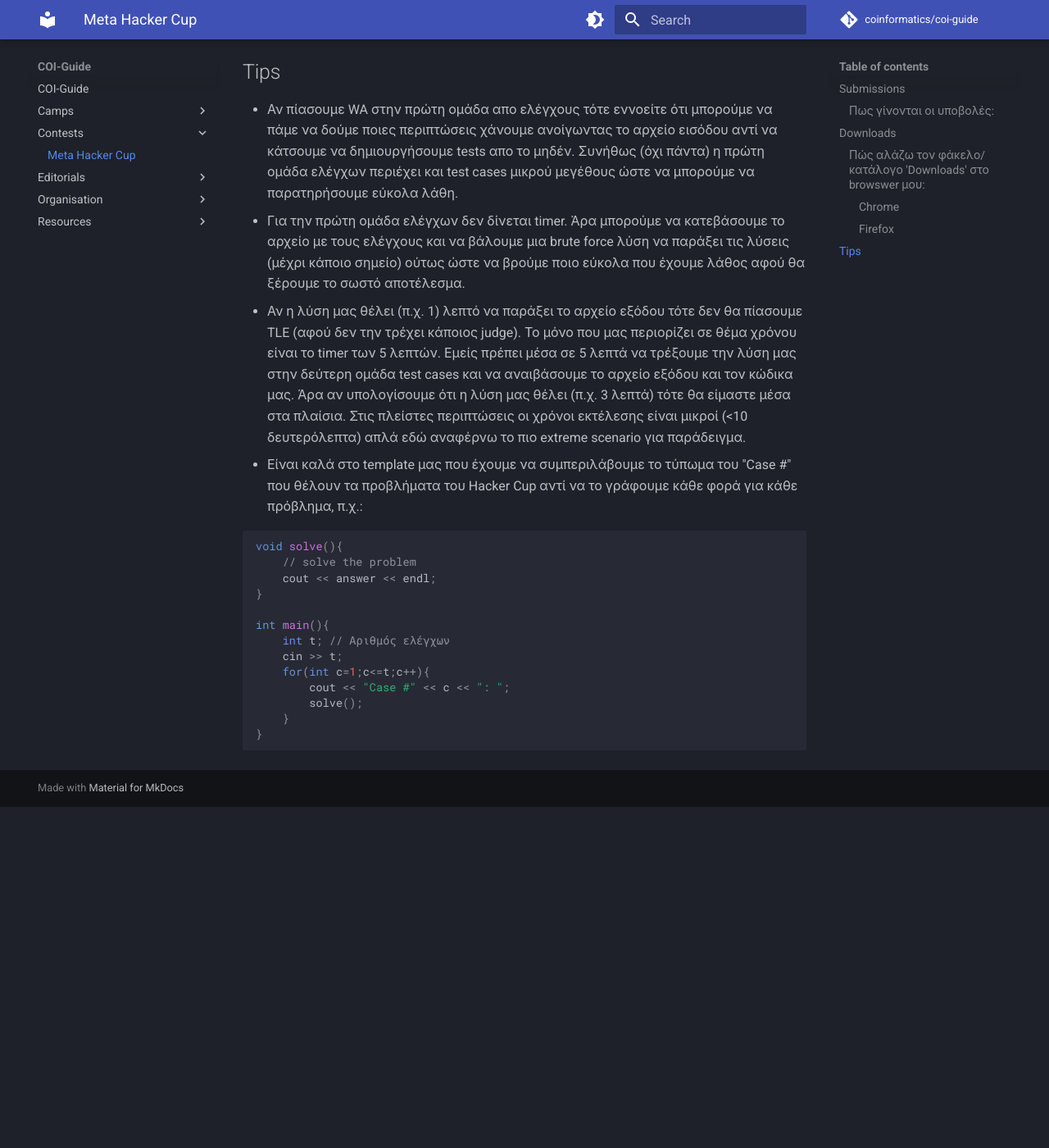
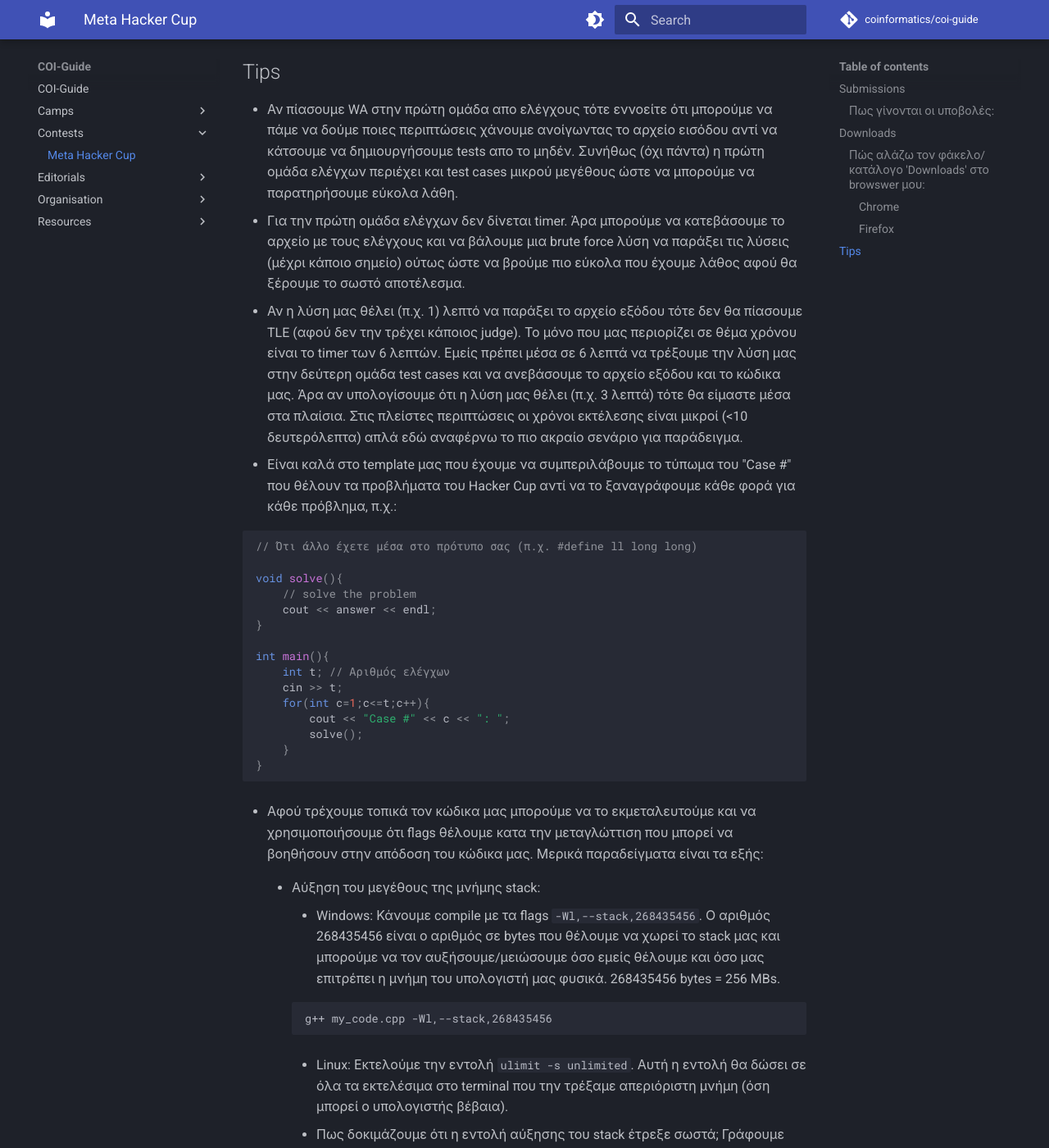
Before and after one commit to coinformatics/coi-guide, an MkDocs documentation site: the page built from docs/contests/Meta_Hacker_Cup.md, in a window 1280 px wide and 1400 px high, scrolled down 4428 px. Shown: the whole window at 82% size. Built offline with MkDocs 1.6.1 and Material for MkDocs 9.7.7, drawn with Linux system fonts in a browser that asks for light colours; comment, search, counter and statistics services are not loaded; before the commit the page ends 5412 px from its top, so only the background shows below that; some of the changed text lies outside the part shown.

Commit message:
added infromation about flags for Hacker Cup
Signed-off-by: MavrosOplarxigos <r4fail.loizou@gmail.com>

````diff
--- a/docs/contests/Meta_Hacker_Cup.md
+++ b/docs/contests/Meta_Hacker_Cup.md
@@ -40,7 +40,7 @@
 
     ![download\_password\_protected](images/download_password_protected.png)
 
-    Αυτό δεν θα ξεκινήσει τον χρόνο τον 5 λεπτών ακόμα. Θα κατέβει ένα (.zip) αρχείο το οποίο θα περιέχει μέσα ένα (.txt) αρχέιο. Πρίν προχωρήσουμε στο επόμενο βήμα ανοίγουμε (η κάνουμε extract) το (.txt) αρχείο μέσα απο ένα όποιοδήποτε (.zip) reader, π.χ. 7-zip ή WinRAR. Θα ανοίξει ένα παράθυρο το οποίο θα περιμένει να δώσουμε ένα password για να δούμε το αρχείο.
+    Αυτό δεν θα ξεκινήσει τον χρόνο των 6 λεπτών ακόμα. Θα κατέβει ένα (.zip) αρχείο το οποίο θα περιέχει μέσα ένα (.txt) αρχέιο. Πρίν προχωρήσουμε στο επόμενο βήμα ανοίγουμε (ή κάνουμε extract) το (.txt) αρχείο μέσα απο ένα όποιοδήποτε (.zip) reader, π.χ. 7-zip ή WinRAR. Θα ανοίξει ένα παράθυρο το οποίο θα περιμένει να δώσουμε ένα password για να δούμε το αρχείο.
 
     ![password\_window](images/password_window.png)
 
@@ -52,32 +52,35 @@
 
     ![entering\_password](images/entering_password.png)
 
-    Προτροπη σε αυτό το σημείο είνα να κάνουμε "Save as" το αρχείο ή να το κάνουμε extract απο το λογισμικό ανάγνωσης του (.zip) αντί να το αντιγράφουμε στο clipboard καθώς μπορεί να γίνει κάποιο λάθος και να μην αντιγράψουμε όλα τα περιεχόμενα του αρχείου.
+    Προτροπή σε αυτό το σημείο είνα να κάνουμε "Save as" το αρχείο ή να το κάνουμε extract απο το λογισμικό ανάγνωσης του (.zip) αντί να το αντιγράφουμε στο clipboard καθώς μπορεί να γίνει κάποιο λάθος και να μην αντιγράψουμε όλα τα περιεχόμενα του αρχείου.
 
 8. Τώρα μπορούμε να τρέξουμε την λύση μας έναντι αυτού του αρχείου εισόδου. Πάλι είναι σημαντικό να βάλουμε την έξοδο μας σε ένα αρχείο, όπως για παράδειγμα κάναμε με το πρώτο αρχείο ελέγχου, καθώς θα χρειαστεί να αναιβάσουμε αρχείο εξόδου.
 
-9. Τώρα αφού έχουμε το αρχείο εξόδου και το αρχείο του κώδικα μας πάμε και τα αναιβάζουμε στο παράθυρο που άνοιξε το σύστημα του διαγωνισμού και πατάμε "submit". Προσοχή στο ότι μέσα στα 6 λεπτά που δίνονται μπορούμε να κάνουμε "submit" πολλές φορές αλλά μόνο η τελευταί φορά θα μετρήσει. Με το πέρας το 6 λεπτών δεν θα μπορούμε να ξανακάνουμε υποβολή για το πρόβλημα. Αν δεν υποβάλουμε κάτι μέσα στα 6 λεπτά και πάλι θα κλειδώσει το πρόβλημα και δεν θα μπορούμε να υποβάλουμε κάτι.
+9. Τώρα αφού έχουμε το αρχείο εξόδου και το αρχείο του κώδικα μας πάμε και τα αναιβάζουμε στο παράθυρο που άνοιξε το σύστημα του διαγωνισμού και πατάμε "submit". Προσοχή στο ότι μέσα στα 6 λεπτά που δίνονται μπορούμε να κάνουμε "submit" πολλές φορές αλλά μόνο η τελευταί φορά θα μετρήσει. Με το πέρας των 6 λεπτών δεν θα μπορούμε να ξανακάνουμε υποβολή για το πρόβλημα. Αν δεν υποβάλουμε κάτι μέσα στα 6 λεπτά και πάλι θα κλειδώσει το πρόβλημα και δεν θα μπορούμε να υποβάλουμε κάτι.
 
 ## Downloads
 ### Πώς αλάζω τον φάκελο/κατάλογο 'Downloads' στο browswer μου:
 
 #### Chrome
-Πατούμε το κουμπί με τις 3 τελείες πάνω-δεξιά ![chrome_settings](images/chrome_settings.png) -> Settings -> Downloads. Μετά επιλέγουμε ΠΟΥ θέλουμε να κατεβαίνουν τα αρχεία, ούτως ώστε να ευκοληνθούμε κατά την ώρα του διαγωνισμού.
+Πατούμε το κουμπί με τις 3 τελείες πάνω-δεξιά ![chrome\_settings](images/chrome_settings.png) -> Settings -> Downloads. Μετά επιλέγουμε ΠΟΥ θέλουμε να κατεβαίνουν τα αρχεία, ούτως ώστε να ευκοληνθούμε κατά την ώρα του διαγωνισμού.
 
-![chrome_set_download](images/select_download_folder.png)
+![chrome\_set\_download](images/select_download_folder.png)
 
 #### Firefox
-3 παύλες πάνω-δεξιά -> Files & Applications:
+3 παύλες πάνω-δεξιά -> General -> Files & Applications:
 
-![firefox_download](images/firefox_download.png)
+![firefox\_download](images/firefox_download.png)
 
 ## Tips
 - Αν πίασουμε WA στην πρώτη ομάδα απο ελέγχους τότε εννοείτε ότι μπορούμε να πάμε να δούμε ποιες περιπτώσεις χάνουμε ανοίγωντας το αρχείο εισόδου αντί να κάτσουμε να δημιουργήσουμε tests απο το μηδέν. Συνήθως (όχι πάντα) η πρώτη ομάδα ελέγχων περιέχει και test cases μικρού μεγέθους ώστε να μπορούμε να παρατηρήσουμε εύκολα λάθη.
-- Για την πρώτη ομάδα ελέγχων δεν δίνεται timer. Άρα μπορούμε να κατεβάσουμε το αρχείο με τους ελέγχους και να βάλουμε μια brute force λύση να παράξει τις λύσεις (μέχρι κάποιο σημείο) ούτως ώστε να βρούμε ποιο εύκολα που έχουμε λάθος αφού θα ξέρουμε το σωστό αποτέλεσμα.
-- Αν η λύση μας θέλει (π.χ. 1) λεπτό να παράξει το αρχείο εξόδου τότε δεν θα πίασουμε TLE (αφού δεν την τρέχει κάποιος judge). Το μόνο που μας περιορίζει σε θέμα χρόνου είναι το timer των 5 λεπτών. Εμείς πρέπει μέσα σε 5 λεπτά να τρέξουμε την λύση μας στην δεύτερη ομάδα test cases και να αναιβάσουμε το αρχείο εξόδου και τον κώδικα μας. Άρα αν υπολογίσουμε ότι η λύση μας θέλει (π.χ. 3 λεπτά) τότε θα είμαστε μέσα στα πλαίσια. Στις πλείστες περιπτώσεις οι χρόνοι εκτέλεσης είναι μικροί (<10 δευτερόλεπτα) απλά εδώ αναφέρνω το πιο extreme scenario για παράδειγμα.
-- Είναι καλά στο template μας που έχουμε να συμπεριλάβουμε το τύπωμα του "Case #" που θέλουν τα προβλήματα του Hacker Cup αντί να το γράφουμε κάθε φορά για κάθε πρόβλημα, π.χ.:
+- Για την πρώτη ομάδα ελέγχων δεν δίνεται timer. Άρα μπορούμε να κατεβάσουμε το αρχείο με τους ελέγχους και να βάλουμε μια brute force λύση να παράξει τις λύσεις (μέχρι κάποιο σημείο) ούτως ώστε να βρούμε πιο εύκολα που έχουμε λάθος αφού θα ξέρουμε το σωστό αποτέλεσμα.
+- Αν η λύση μας θέλει (π.χ. 1) λεπτό να παράξει το αρχείο εξόδου τότε δεν θα πίασουμε TLE (αφού δεν την τρέχει κάποιος judge). Το μόνο που μας περιορίζει σε θέμα χρόνου είναι το timer των 6 λεπτών. Εμείς πρέπει μέσα σε 6 λεπτά να τρέξουμε την λύση μας στην δεύτερη ομάδα test cases και να ανεβάσουμε το αρχείο εξόδου και το κώδικα μας. Άρα αν υπολογίσουμε ότι η λύση μας θέλει (π.χ. 3 λεπτά) τότε θα είμαστε μέσα στα πλαίσια. Στις πλείστες περιπτώσεις οι χρόνοι εκτέλεσης είναι μικροί (<10 δευτερόλεπτα) απλά εδώ αναφέρνω το πιο ακραίο σενάριο για παράδειγμα.
+- Είναι καλά στο template μας που έχουμε να συμπεριλάβουμε το τύπωμα του "Case #" που θέλουν τα προβλήματα του Hacker Cup αντί να το ξαναγράφουμε κάθε φορά για κάθε πρόβλημα, π.χ.:
 
 ```CPP
+
+// Ότι άλλο έχετε μέσα στο πρότυπο σας (π.χ. #define ll long long)
+
 void solve(){
 	// solve the problem
 	cout << answer << endl;
@@ -92,3 +95,39 @@
 	}
 }
 ```
+
+- Αφού τρέχουμε τοπικά τον κώδικα μας μπορούμε να το εκμεταλευτούμε και να χρησιμοποιήσουμε ότι flags θέλουμε κατα την μεταγλώττιση που μπορεί να βοηθήσουν στην απόδοση του κώδικα μας. Μερικά παραδείγματα είναι τα εξής:
+
+	- Αύξηση του μεγέθους της μνήμης stack:
+
+		- Windows: Κάνουμε compile με τα flags <code>-Wl,--stack,268435456</code>. Ο αριθμός 268435456 είναι ο αριθμός σε bytes που θέλουμε να χωρεί το stack μας και μπορούμε να τον αυξήσουμε/μειώσουμε όσο εμείς θέλουμε και όσο μας επιτρέπει η μνήμη του υπολογιστή μας φυσικά. 268435456 bytes = 256 MBs.
+
+		```BASH
+		g++ my_code.cpp -Wl,--stack,268435456
+		```
+
+		- Linux: Εκτελούμε την εντολή <code>ulimit -s unlimited</code>. Αυτή η εντολή θα δώσει σε όλα τα εκτελέσιμα στο terminal που την τρέξαμε απεριόριστη μνήμη (όση μπορεί ο υπολογιστής βέβαια).
+
+		- Πως δοκιμάζουμε ότι η εντολή αύξησης του stack έτρεξε σωστά; Γράφουμε πρόγραμμα που δεσμεύει μνήμη περισσότερη απο ότι θα είχαμε με standard compilation. Π.χ.:
+
+		```CPP
+		#include <bits/stdc++.h>
+		using namespace std;
+		int main(){
+			int a[10000000LL];
+			cout << a[10000000LL-1] << endl;
+		}
+		```
+
+		Εάν πάρουμε αποτέλεσμα απο το πρόγραμμα τότε έχουμε δεσμεύσει περισσότερη μνήμη stack απο ότι χωρίς τις πιο πάνω λύσεις. Διαφορετικά θα πάρουμε σφάλμα όπως για παράδειγμα "0 \[\] a 511 cygwin\_exception::open\_stackdumpfile: Dumping stack trace to a.exe.stackdump" στα Windows αν έχουμε τον cygwin GCC μεταγλωττιστή.
+
+	- Μεγαλύτερο επίπεδο βελτιστοποίησης κατα την μεταγλώττιση:
+		- Μεγαλύτερα επίπεδα βελτιστοποίσης κατα την μεταγλώττιση μπορεί να προκαλέσουν την μεταγλώττιση μας να είναι πιο αργή αλλά το εκτελέσιμο που παράγεται να τρέχει πιο γρήγορα.
+		- Περισσότερα για τα επίπεδα βελτιστοποιήσεων [εδώ](https://www.linuxtopia.org/online_books/an_introduction_to_gcc/gccintro_49.html)
+
+		```BASH
+		# Παράδειγμα μεταγλώττισης με το μέγιστο επίπεδο βελτιστοποίησης:
+		g++ -Ofast my_code.cpp
+		```
+
+- Επίσης προφανές αλλά το θυμίζω σε αυτό τον οδηγό είναι το ότι αφού ο διαγωνισμός είναι online σε όλες τις φάσεις του (εχτός κάποτε απο τους τελικούς), έχουμε στην διάθεση μας το διαδύκτιο για να ψάξουμε ότι θέλουμε και μπορεί να μην ξέρουμε ή να έχουμε ξεχάσει. Π.χ.: Θυμούμε την έννοια του LCA (lowest common ancestor) στα δέντρα αλλά δεν θυμούμε πως κάνω binary lifting για να τον βρώ τότε δεν είναι λάθος να ψάξω στο διαδύκτιο να βρω πως γίνεται αφού ΌΛΟΙ οι διαγωνιζόμενοι έχουν πρόσβαση το διαδύκτιο. Ανήθικο είναι να χρησιμοποιήσω τον κώδικα κάποιου άλλου διαγωνιζόμενου όχι να βρω πληροφορίες στο διαδύκτιο.
````
Also changed, not shown: other parts of docs/contests/Meta_Hacker_Cup.md (+1 -1 lines).
